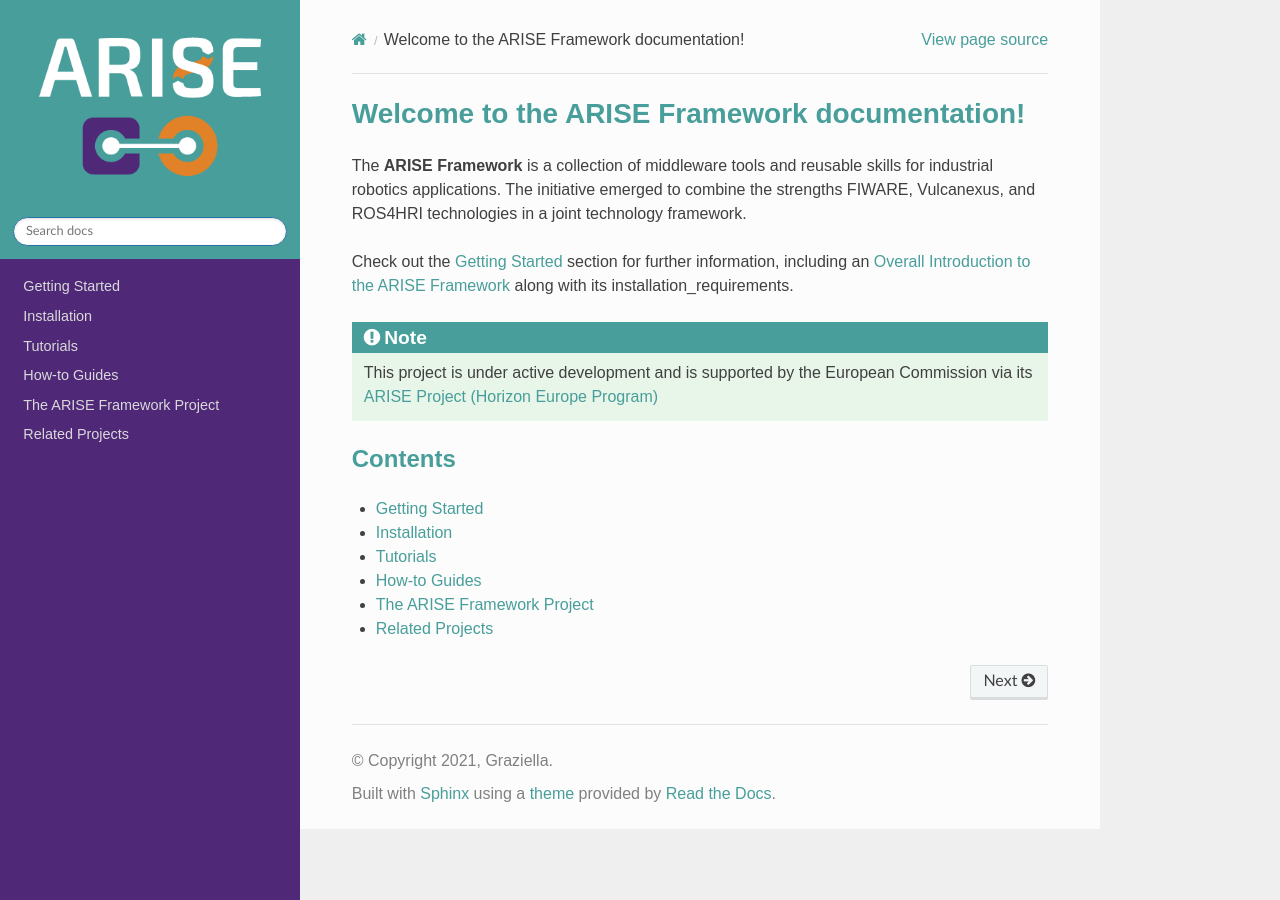
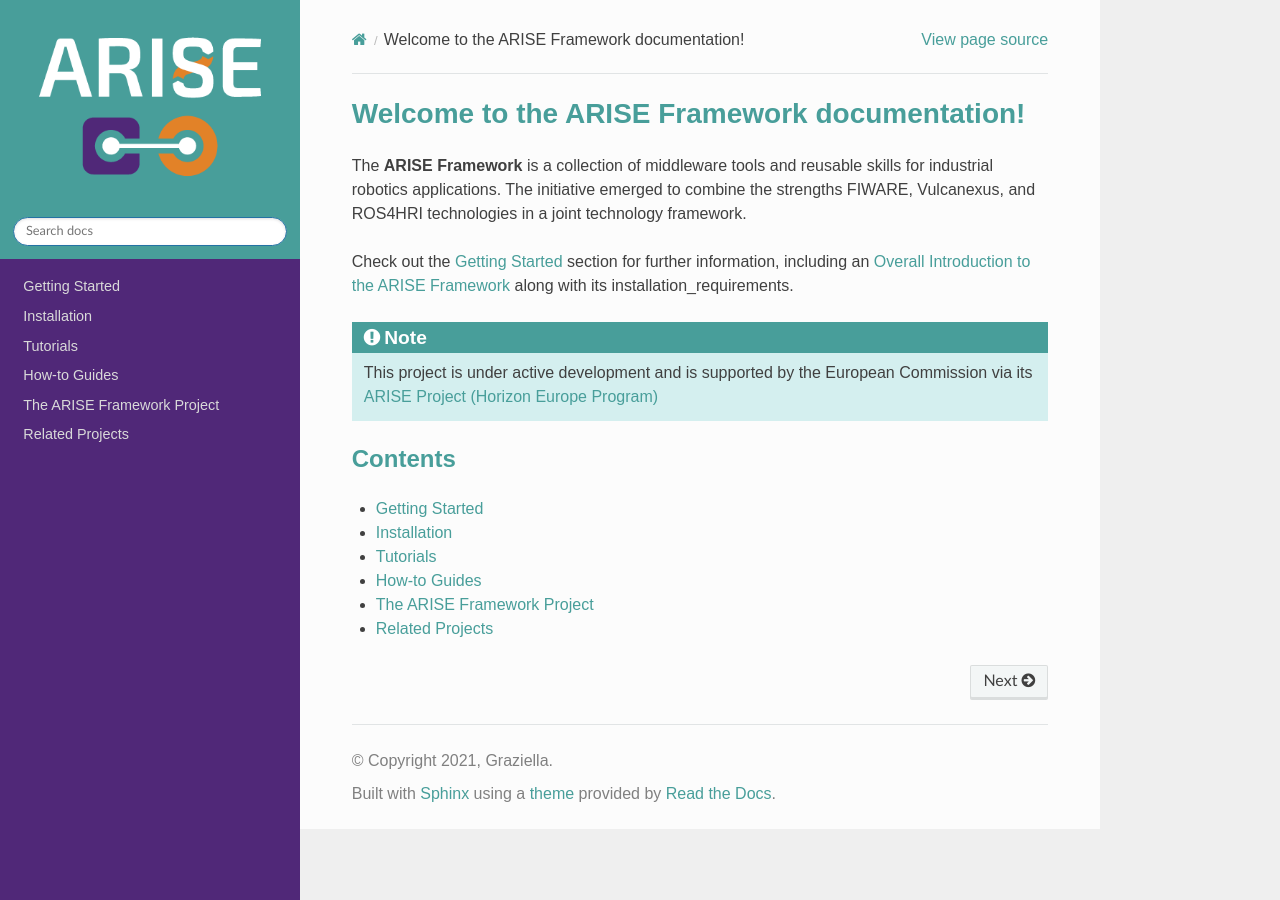
Before and after one commit to agileHRI/arise_documentation, a Sphinx documentation site: the page built from docs/source/index.rst, in a window 1280 px wide. Built offline with Sphinx 7.4.7 and the Read the Docs theme 3.1.0, drawn with Linux system fonts in a browser that asks for light colours.

Commit message:
Update custom.css

```diff
--- a/docs/source/_static/custom.css
+++ b/docs/source/_static/custom.css
@@ -54,7 +54,7 @@
 
 /* Styling for specific admonition types (e.g., note, warning, etc.) */
 .admonition.note {
-    background-color: #E8F5E9; /* Light green background for 'note' */
+    background-color: #D4EFEF; /* Light green background for 'note' */
 }
 
 .admonition.warning {
```
